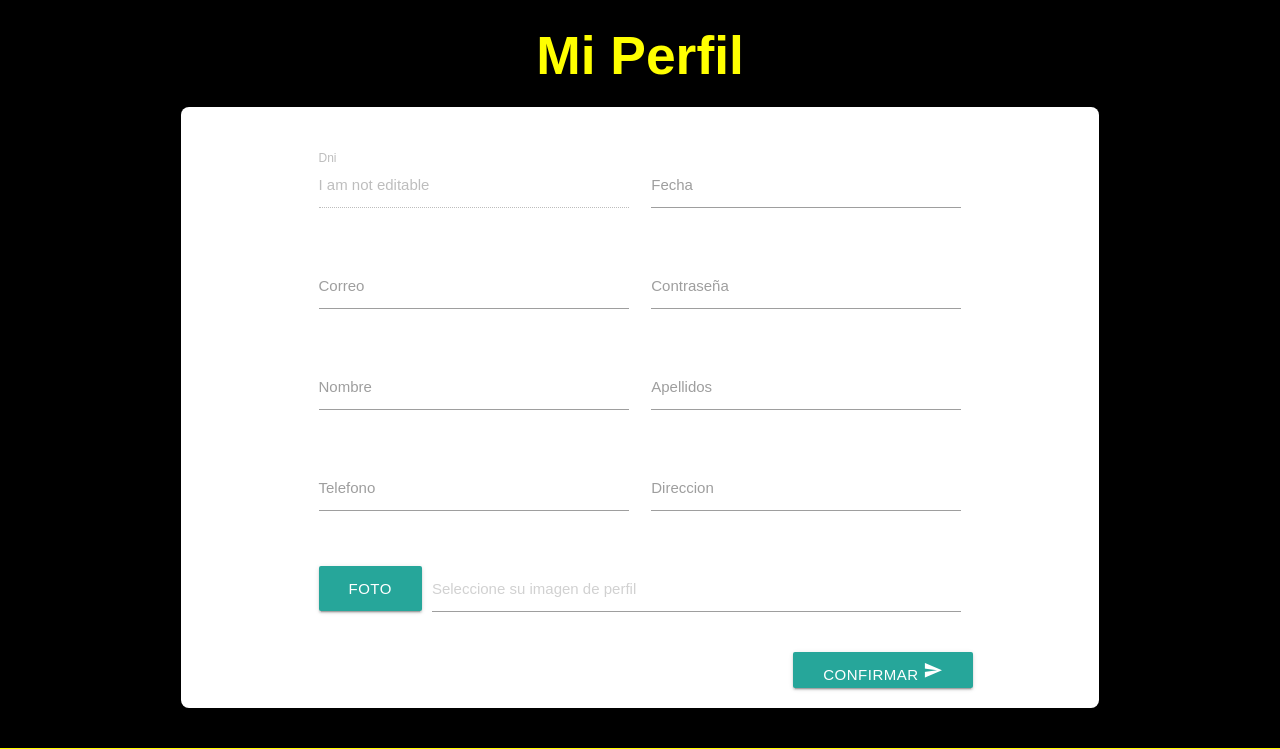
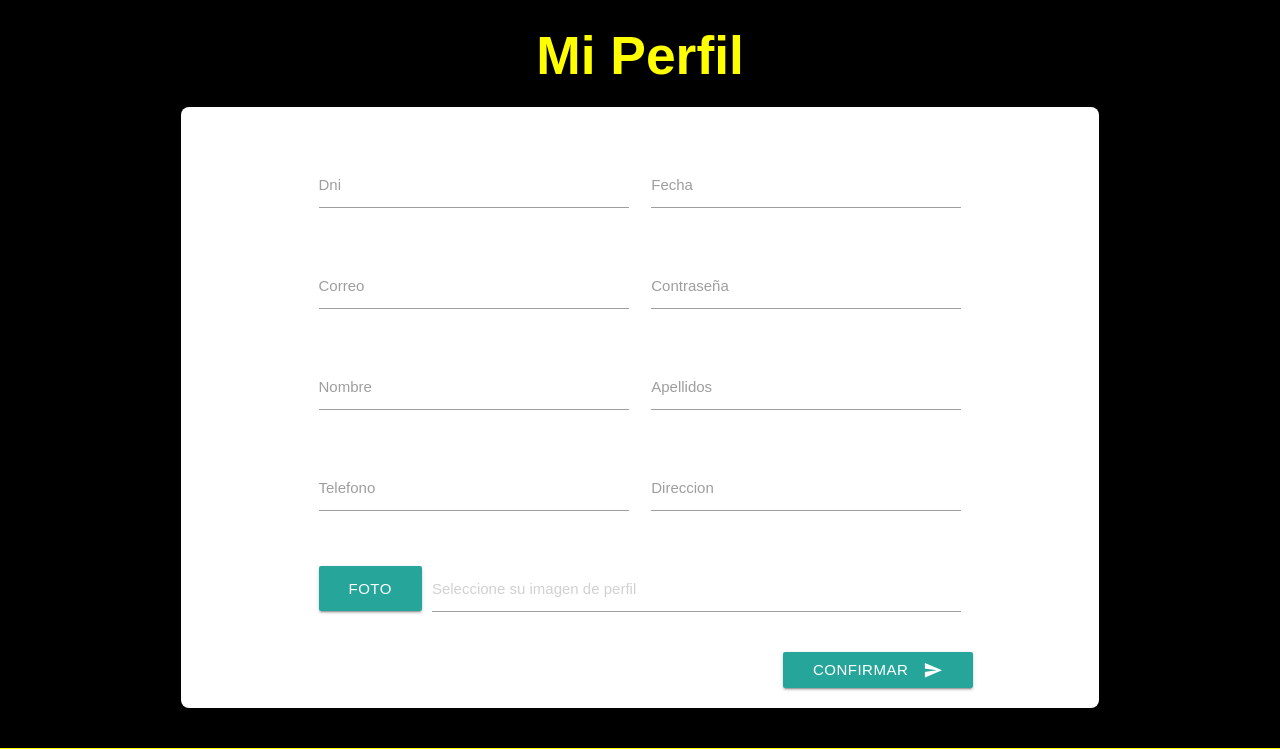
Before and after one commit to Malekith94/incidenciasCarmona, a PHP site: page /miPerfil.php in a window 1280 px wide. Shown: the part 64-813 px from the top of the page. Run offline with PHP 8.4, Linux system fonts and the light colour scheme.

Commit message:
18/5/17 14.22

```diff
--- a/miPerfil.php
+++ b/miPerfil.php
@@ -72,7 +72,7 @@
 
                                     <!--Dni-->
                                     <div class="input-field col s6">
-                                        <input disabled value="I am not editable" id="labelDni" name="dni" type="text" class="validate">
+                                        <input id="labelDni" name="dni" type="text" class="validate">
                                         <label for="labelDni">Dni</label>
                                     </div>
 
@@ -84,36 +84,43 @@
 
                                 </div>
                                 <div class="row ">
+                                   <!--Correo-->
                                     <div class="input-field col s6">
                                         <input id="correo" name="correo" type="text" class="validate">
                                         <label for="correo">Correo</label>
                                     </div>
+                                    <!--Contraseña-->
                                     <div class="input-field col s6">
                                         <input id="password" name="pass" type="password" class="validate">
                                         <label for="password">Contraseña</label>
                                     </div>
                                 </div>
                                 <div class="row ">
+                                   <!--Nombre-->
                                     <div class="input-field col s6">
                                         <input id="nombre" name="nombre" type="text" class="validate">
                                         <label for="nombre">Nombre</label>
                                     </div>
+                                    <!--Apellidos-->
                                     <div class="input-field col s6">
                                         <input id="apellidos" name="apellidos" type="text" class="validate">
                                         <label for="apellidos">Apellidos</label>
                                     </div>
                                 </div>
                                 <div class="row ">
+                                   <!--Telefono-->
                                     <div class="input-field col s6">
                                         <input id="telefono" name="telefono" type="text" class="validate">
                                         <label for="telefono">Telefono</label>
                                     </div>
+                                    <!--Direccion-->
                                     <div class="input-field col s6">
                                         <input id="direccion" name="direccion" type="text" class="validate">
                                         <label for="direccion">Direccion</label>
                                     </div>
                                 </div>
                                 <div class="row ">
+                                   <!--Foto-->
                                     <div class="file-field input-field col s12">
                                         <div class="btn">
                                             <span>Foto</span>
@@ -128,7 +135,7 @@
                                     <div class="modal-footer">
                                         <!--<a href="#!" type="submit" class="modal-action modal-close waves-effect waves-green btn-flat">Añadir</a>
                 <a href="#!" class="modal-action modal-close waves-effect waves-green btn-flat">Cancelar</a>-->
-                                        <button class="btn waves-effect waves-light right submit" type="submit" name="action">Confirmar <i class="tiny material-icons">send</i></button>
+                                        <button class="waves-effect waves-light btn right" type="submit" name="action"><i class="material-icons right">send</i>confirmar</button>
                                     </div>
                                 </div>
                             </form>
```
